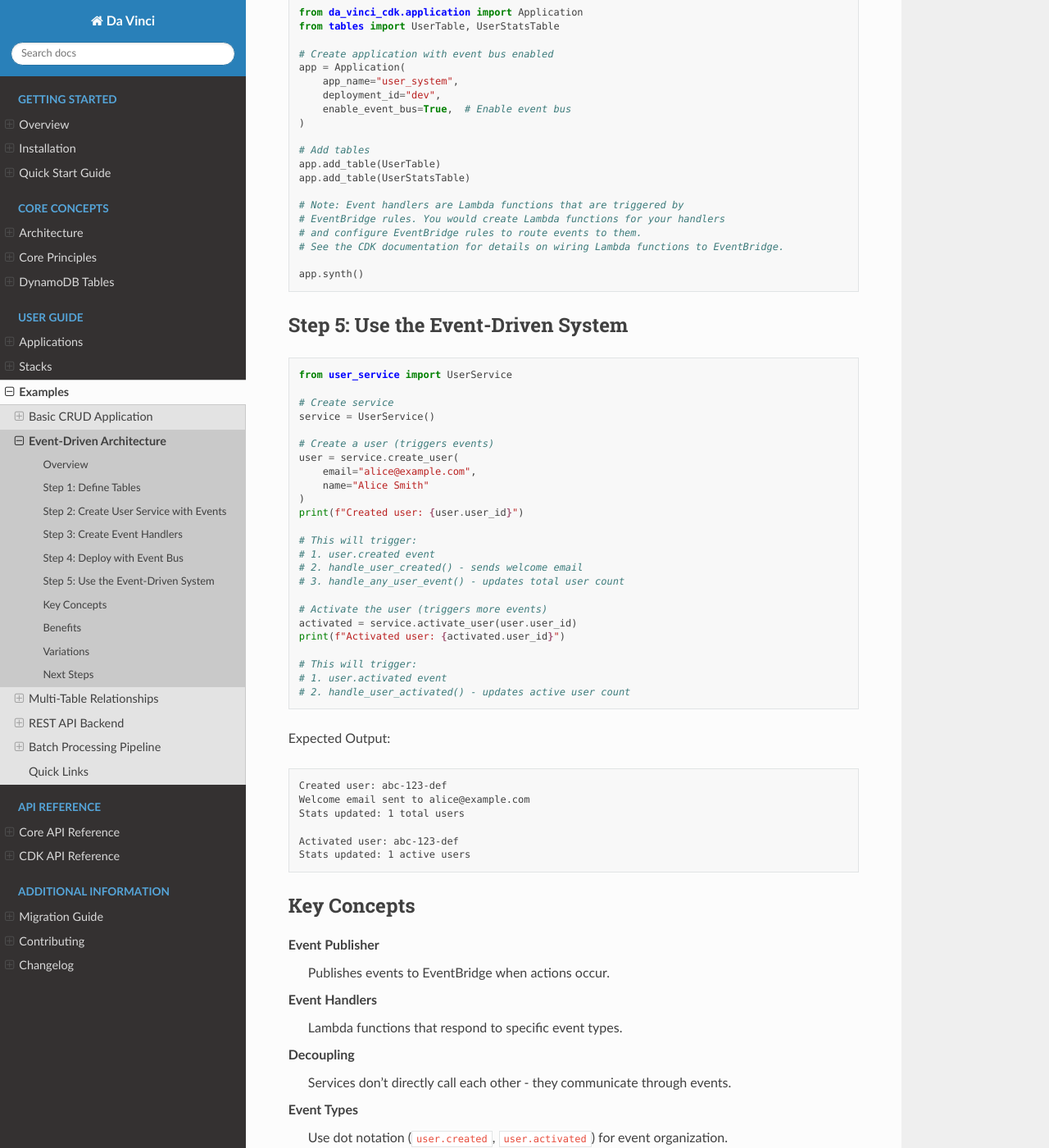
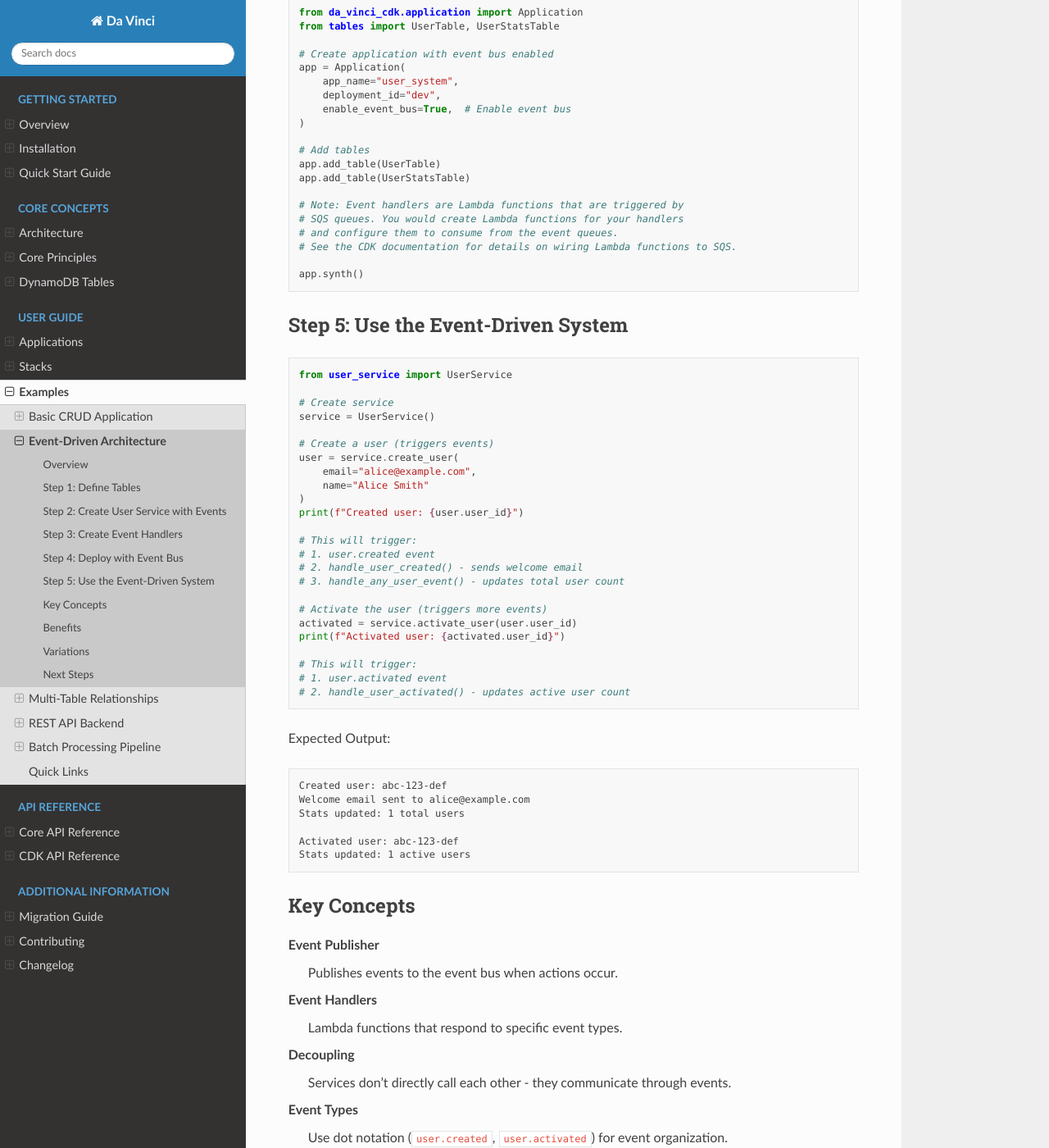
Before and after one commit to jarosser06/da-vinci, a Sphinx documentation site: the page built from docs/examples/event_driven.rst, in a window 1280 px wide and 1400 px high, scrolled down 4463 px. Shown: the whole window at 82% size. Built offline with Sphinx 7.4.7 and the Read the Docs theme 3.1.0, drawn with Linux system fonts in a browser that asks for light colours.

Commit message:
docs: remove EventBridge references, clarify SQS-based event bus
Da Vinci's event bus uses SQS, not EventBridge. Updated all references:
- overview.rst: Changed to 'SQS-based event bus'
- principles.rst: Removed EventBridge from service list
- architecture.rst: Changed 'EventBridge' to 'event bus'
- examples/event_driven.rst: Updated comments to reference SQS
- examples/index.rst: Changed to 'SQS event bus'

All references now accurately reflect the implementation.

🤖 Generated with [Claude Code](https://claude.com/claude-code)

Co-Authored-By: Claude <noreply@anthropic.com>

```diff
--- a/docs/architecture.rst
+++ b/docs/architecture.rst
@@ -43,7 +43,7 @@ The core package provides several key components:
    - Environment-aware lookups
 
 **Event System**
-   - ``EventPublisher`` - Publish events to EventBridge
+   - ``EventPublisher`` - Publish events to event bus
    - Event-driven architecture support
    - Type-safe event handling
 
--- a/docs/examples/event_driven.rst
+++ b/docs/examples/event_driven.rst
@@ -261,9 +261,9 @@ Create ``app.py``:
    app.add_table(UserStatsTable)
 
    # Note: Event handlers are Lambda functions that are triggered by
-   # EventBridge rules. You would create Lambda functions for your handlers
-   # and configure EventBridge rules to route events to them.
-   # See the CDK documentation for details on wiring Lambda functions to EventBridge.
+   # SQS queues. You would create Lambda functions for your handlers
+   # and configure them to consume from the event queues.
+   # See the CDK documentation for details on wiring Lambda functions to SQS.
 
    app.synth()
 
@@ -312,7 +312,7 @@ Key Concepts
 ------------
 
 **Event Publisher**
-   Publishes events to EventBridge when actions occur.
+   Publishes events to the event bus when actions occur.
 
 **Event Handlers**
    Lambda functions that respond to specific event types.
--- a/docs/examples/index.rst
+++ b/docs/examples/index.rst
@@ -24,7 +24,7 @@ Quick Links
 -----------
 
 - :doc:`basic_crud` - Simple CRUD application with DynamoDB
-- :doc:`event_driven` - Event-driven architecture with EventBridge
+- :doc:`event_driven` - Event-driven architecture with SQS event bus
 - :doc:`multi_table` - Working with multiple related tables
 - :doc:`api_backend` - REST API backend with Lambda
 - :doc:`batch_processing` - Batch data processing pipeline
--- a/docs/overview.rst
+++ b/docs/overview.rst
@@ -26,7 +26,7 @@ Key Features
    Built-in service discovery mechanisms to connect services across your application.
 
 **Event-Driven Architecture**
-   First-class support for event-driven patterns with SQS, EventBridge, and more.
+   Built-in event bus for event-driven patterns using SQS.
 
 **Infrastructure as Code**
    CDK constructs that generate infrastructure from your application definitions.
--- a/docs/principles.rst
+++ b/docs/principles.rst
@@ -77,7 +77,7 @@ Da Vinci centralizes configuration and definitions to avoid duplication and ensu
 Da Vinci embraces AWS services rather than abstracting them away.
 
 **Leverage AWS Managed Services**
-   Use DynamoDB, SQS, EventBridge, etc. as they were designed, with Da Vinci providing helpers rather than replacements.
+   Use DynamoDB, SQS, etc. as they were designed, with Da Vinci providing helpers rather than replacements.
 
 **CDK Under the Hood**
    Infrastructure is pure CDK - you can mix Da Vinci constructs with standard CDK constructs.
@@ -85,7 +85,7 @@ Da Vinci embraces AWS services rather than abstracting them away.
 **AWS Patterns**
    Follow AWS best practices and patterns:
 
-- Event-driven with EventBridge and SQS
+- Event-driven with SQS-based event bus
 - Serverless with Lambda
 - NoSQL with DynamoDB
 - Infrastructure as Code with CDK
```
